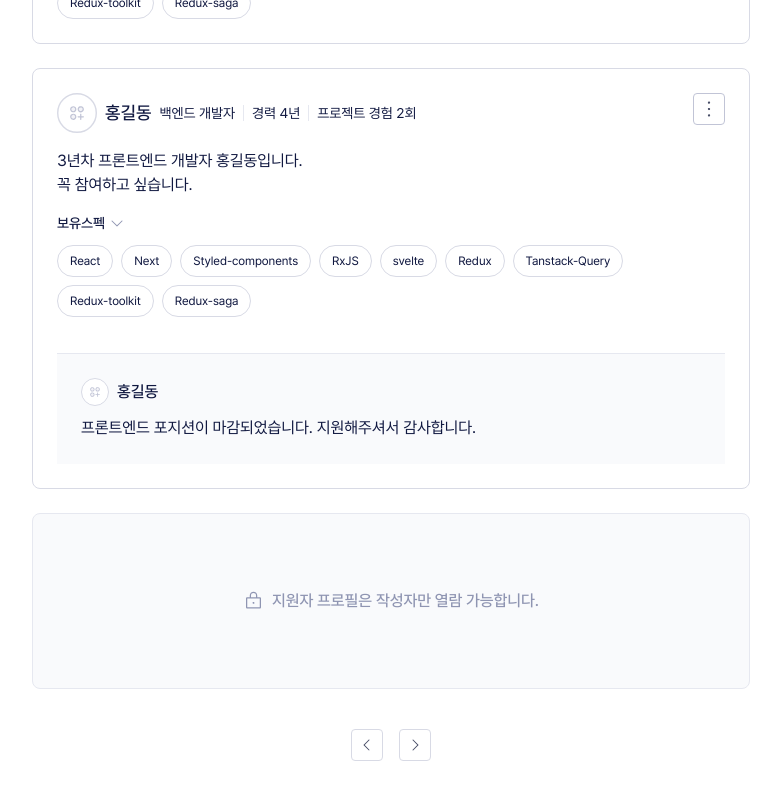
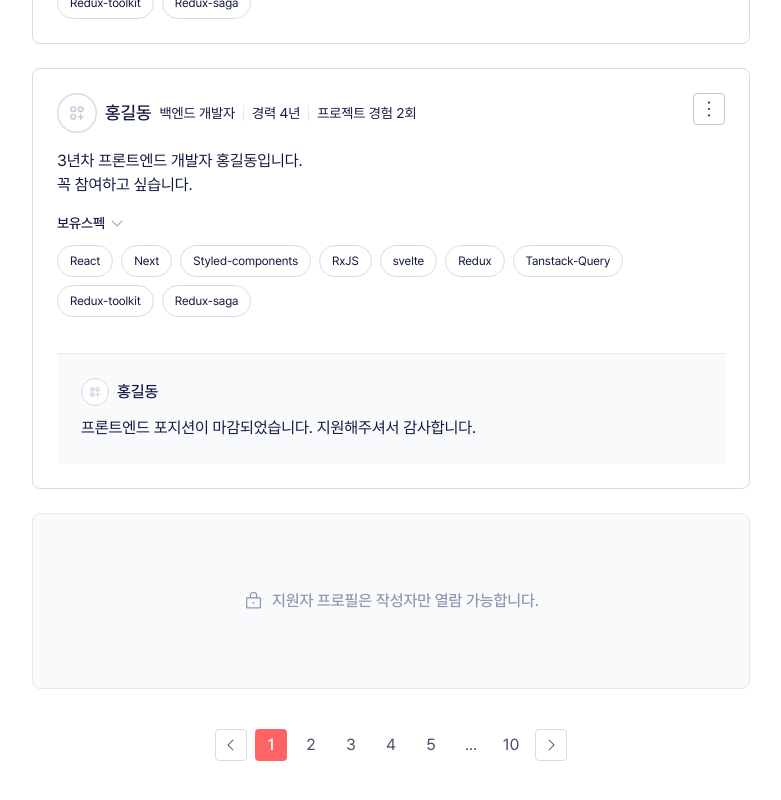
Before and after one commit to Idea-Hive/client, a Next.js app: page /project/1 in a window 1280 px wide. Shown: the part 2257-3057 px from the top of the page, without its empty margins (8-789 px from the left). Built offline with nearby package versions, Linux system fonts and the light colour scheme.

Commit message:
chore: pagination props 수정

```diff
--- a/src/app/project/[projectId]/_component/Applicant/Applicant.tsx
+++ b/src/app/project/[projectId]/_component/Applicant/Applicant.tsx
@@ -18,7 +18,7 @@ export default function Applicant() {
             </div>
 
             <div className="mt-10 w-full flex justify-center">
-                <Pagination page={1} totalPage={3} onChange={() => {}} />
+                <Pagination page={1} viewPerPage={10} total={100} onChange={() => {}} />
             </div>
         </div>
     );
```
